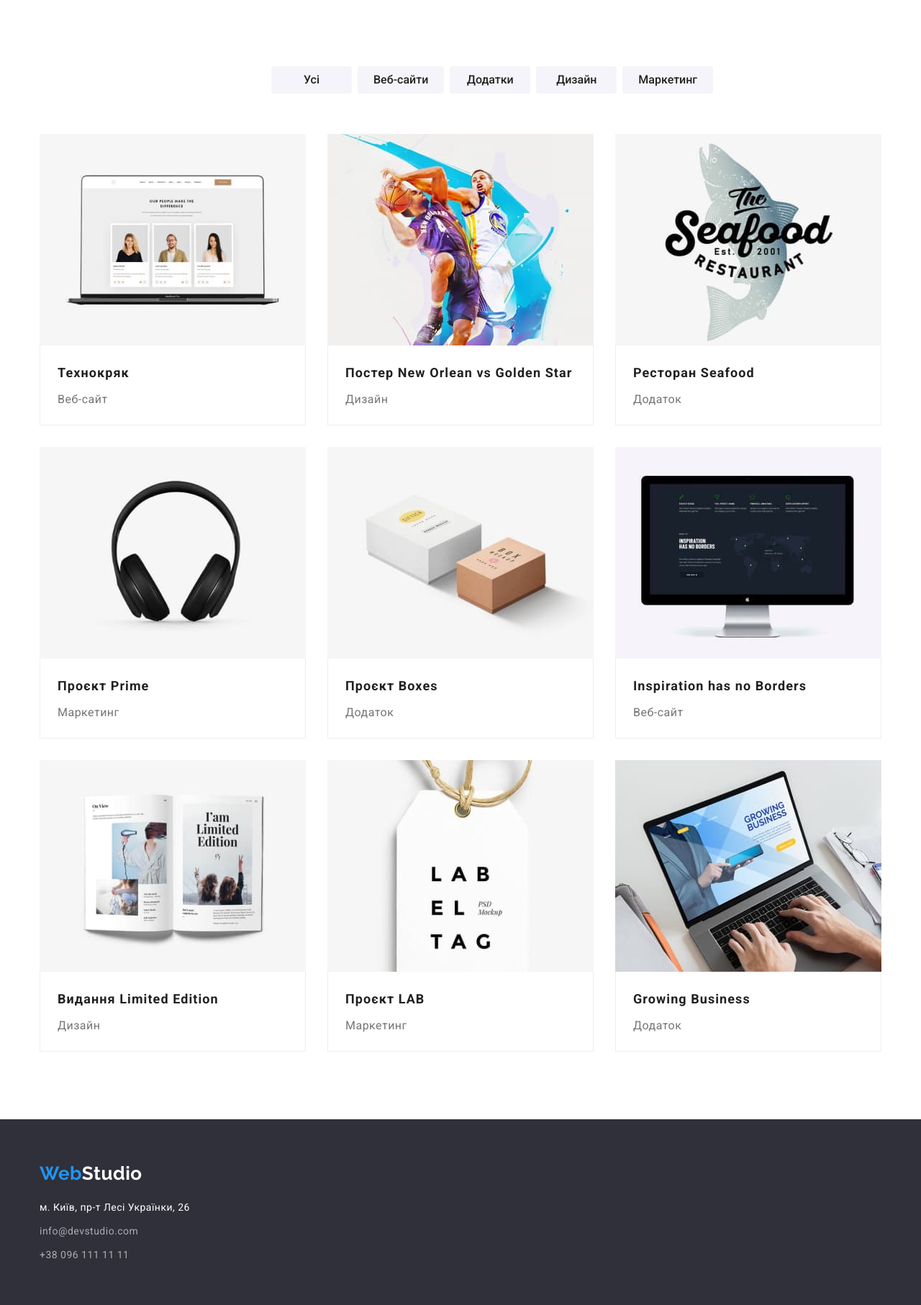
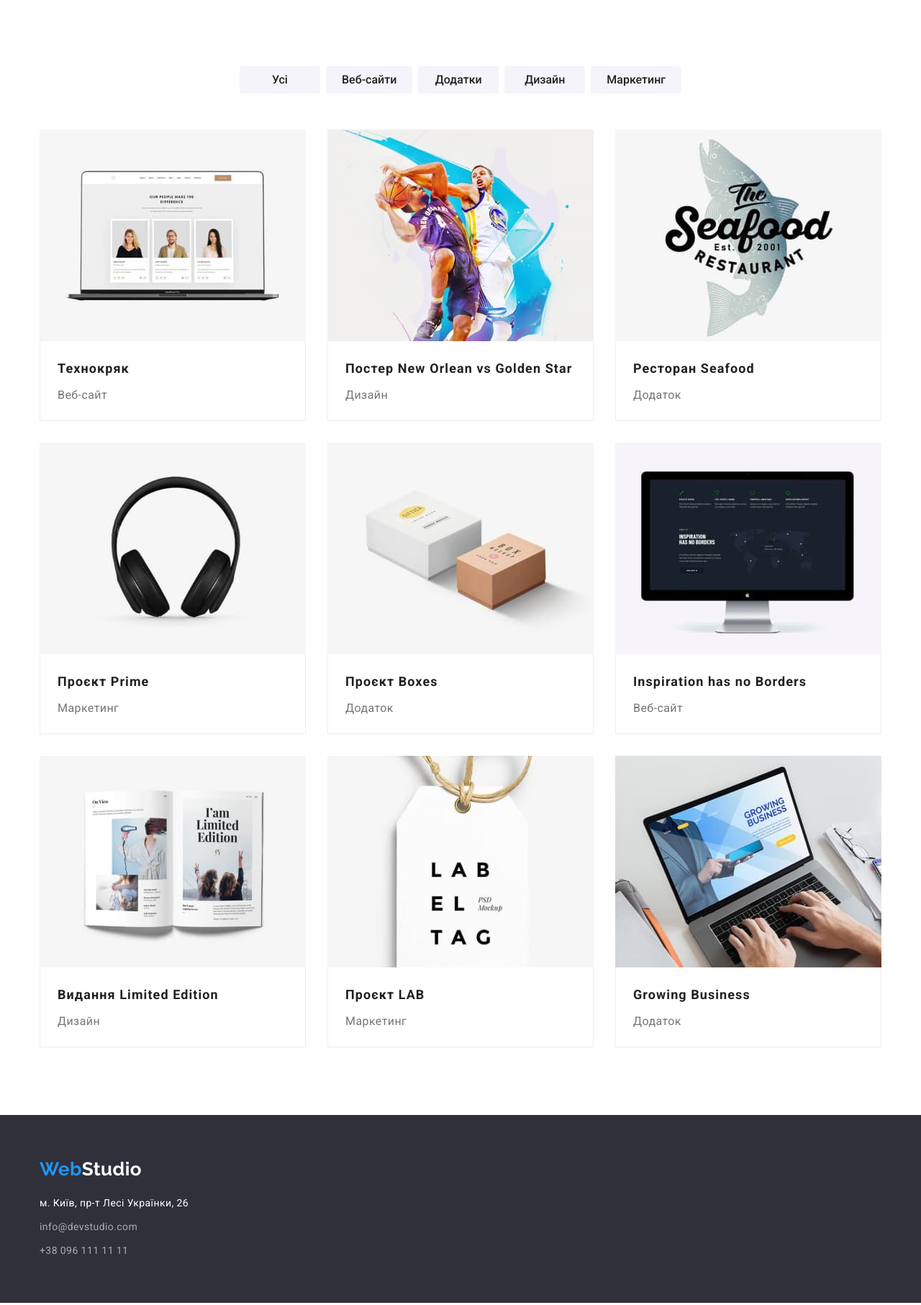
Before and after one commit to PokoenkoS/goit-markup-hw-03, a plain HTML site: page portfolio.html in a window 1280 px wide. Shown: the part 87-1900 px from the top of the page at 72% size. Drawn offline with nearby package versions, Linux system fonts and the light colour scheme.

Commit message:
виправляє помилки

```diff
--- a/css/styles.css
+++ b/css/styles.css
@@ -26,8 +26,16 @@ background-color: var(--text-color-white);
 color: var(--secondary-text-color);
 font-family: Roboto, sans-serif;
 letter-spacing: 0.03em;
+font-weight: 400;
+font-size: 14px;
+line-height: 1.7;
 }
 
+img {
+    display: block;
+    max-width: 100%;
+    height: auto;
+}
 
 /* Стилі для index.html */
 
@@ -161,6 +169,8 @@ color: var(--accent-color);
 .hero {
 background: var(--secondary-color);
 text-align: center;
+padding-top: 200px;
+padding-bottom: 200px;
 }
 
 .title-hero {
@@ -199,10 +209,6 @@ border: none;
 /* Секції */
 
 .section {
-color: var(--secondary-text-color);
-font-weight: 400;
-font-size: 14px;
-line-height: 1.7;
 padding-top: 94px;
 padding-bottom: 94px;
 }
@@ -252,11 +258,7 @@ margin-right: 30px;
 .work-list .list:last-child{
 margin-right: 0;
 }
-.work-list img {
-    display: block;
-    max-width: 100%;
-    height: auto;
-}
+
 /* Секція Команда */
 
 .section-team {
@@ -286,7 +288,6 @@ font-weight: 500;
 font-size: 16px;
 line-height: 1.88;
 margin-bottom: 10px;
-display: inline-block;
 margin-top: 30px;
 }
 
@@ -322,13 +323,8 @@ text-align: center;
 /* Footer */
 .footer {
 background: var(--secondary-color);
-
-}
-.footer-main{
-display: block;
 padding-top: 60px;
 padding-bottom: 60px;
-justify-content: flex-start;
 }
 
 .footer-logo {
@@ -423,9 +419,9 @@ background-color: var(--accent-color);
 
 
 .container-btn {
-display: inline-block;
-padding-left: 322px;
-margin-bottom: 56px;
+display: flex;
+margin-bottom: 50px;
+justify-content: center;
 }
 
 .btn-work {
@@ -461,15 +457,12 @@ margin-bottom: 0;
 }
 
 .portfolio-img {
-    padding: 20px 24px;
-    border-left: 1px solid #EEEEEE;
-    border-right: 1px solid #EEEEEE;
-    border-bottom: 1px solid #EEEEEE;
-    margin-top: 0;
+padding: 20px 24px;
+border-left: 1px solid #EEEEEE;
+border-right: 1px solid #EEEEEE;
+border-bottom: 1px solid #EEEEEE;
 }
-.image {
-    display: block;
-}
+
 .signature {
 color: var(--primary-text-color);
 font-weight: 700;
--- a/portfolio.html
+++ b/portfolio.html
@@ -202,7 +202,7 @@
       </section>
     </main>
     <footer class="footer">
-      <div class="container footer-main">
+      <div class="container">
         <a href="" class="footer-logo">
           <span class="accent">Web</span>Studio</a
         >
```
Also changed, not shown: index.html (+2 -2 lines).
